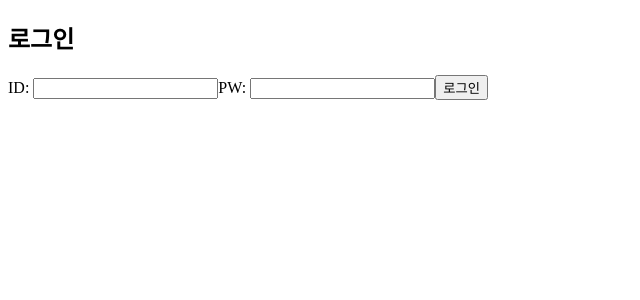
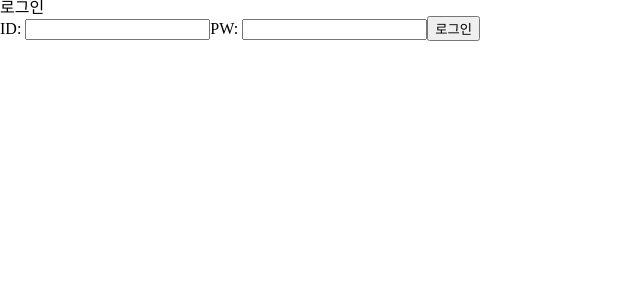
Before and after one commit to awdsza/my-moneybook, a Vue app: page /login in a window 1280 px wide. Shown: the top 300 px of the page, without its empty margins (0-640 px from the left). Built offline with nearby package versions, Linux system fonts and the light colour scheme.

Commit message:
styled:reset.css
- 모든 브라우져에서 공통으로 적용될 기초CSS 추가

```diff
--- a/src/App.vue
+++ b/src/App.vue
@@ -6,6 +6,7 @@
 </template>
 
 <script>
+import '@/style/reset.css';
 import BottomMenu from '@/components/bottom/BottomMenu.vue';
 export default {
   name: 'App',
--- /dev/null
+++ b/src/style/reset.css
@@ -0,0 +1,48 @@
+/* http://meyerweb.com/eric/tools/css/reset/
+   v2.0 | 20110126
+   License: none (public domain)
+*/
+
+html, body, div, span, applet, object, iframe,
+h1, h2, h3, h4, h5, h6, p, blockquote, pre,
+a, abbr, acronym, address, big, cite, code,
+del, dfn, em, img, ins, kbd, q, s, samp,
+small, strike, strong, sub, sup, tt, var,
+b, u, i, center,
+dl, dt, dd, ol, ul, li,
+fieldset, form, label, legend,
+table, caption, tbody, tfoot, thead, tr, th, td,
+article, aside, canvas, details, embed,
+figure, figcaption, footer, header, hgroup,
+menu, nav, output, ruby, section, summary,
+time, mark, audio, video {
+	margin: 0;
+	padding: 0;
+	border: 0;
+	font-size: 100%;
+	font: inherit;
+	vertical-align: baseline;
+}
+/* HTML5 display-role reset for older browsers */
+article, aside, details, figcaption, figure,
+footer, header, hgroup, menu, nav, section {
+	display: block;
+}
+body {
+	line-height: 1;
+}
+ol, ul {
+	list-style: none;
+}
+blockquote, q {
+	quotes: none;
+}
+blockquote:before, blockquote:after,
+q:before, q:after {
+	content: '';
+	content: none;
+}
+table {
+	border-collapse: collapse;
+	border-spacing: 0;
+}
```
